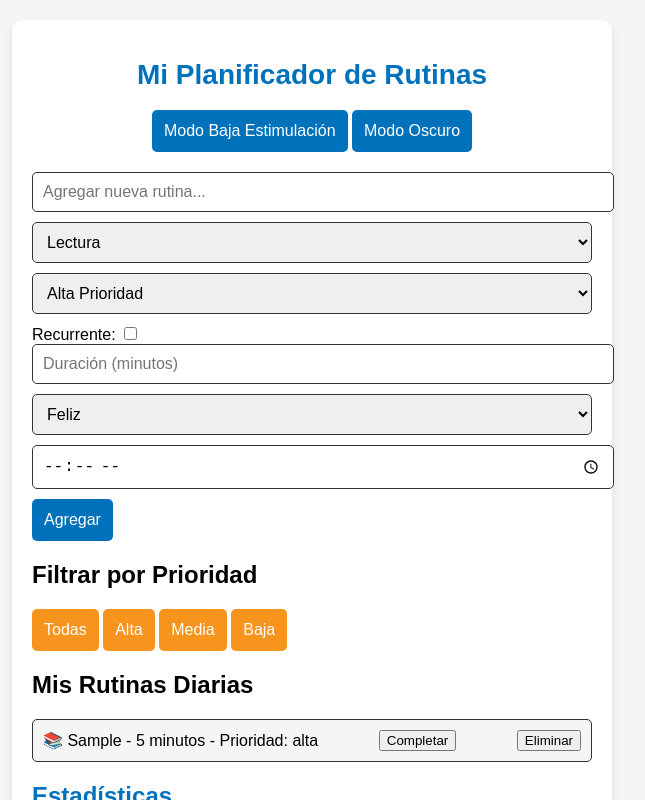
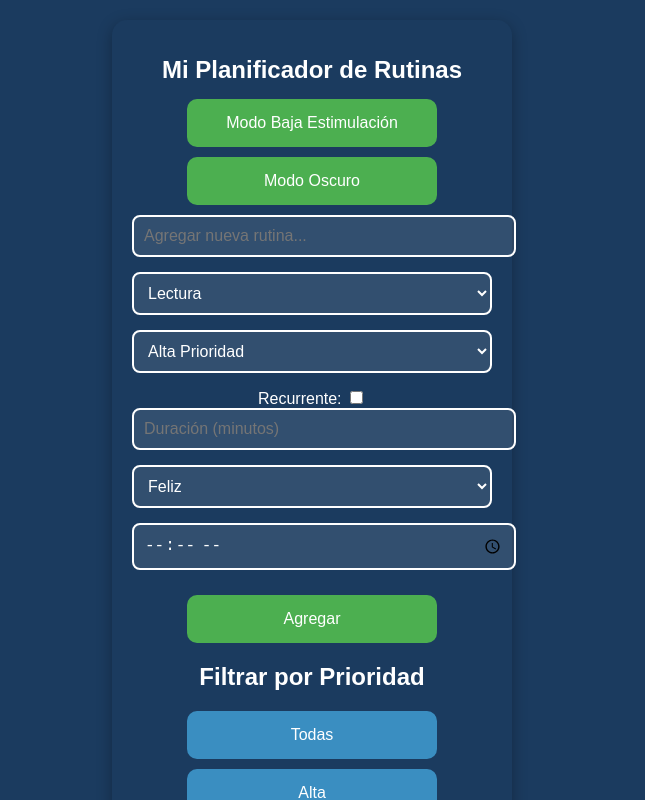
Before and after one commit to ojaramil/organizacion, a plain HTML site: page index_planificador.html in a window 1280 px wide. Both pictures are taken after typing "Sample", "5", "10:30" into the empty fields and a click on the button "Agregar". Shown: the top 800 px of the page, without its empty margins (328-973 px from the left). Drawn offline with Linux system fonts and the light colour scheme.

Commit message:
Update styles_planificador.css

```diff
--- a/styles_planificador.css
+++ b/styles_planificador.css
@@ -1,33 +1,19 @@
-/* Colores basados en el logo */
+/* Colores basados en el diseño y logo */
 :root {
-    --blue-color: #0072bc;
-    --red-color: #c1272d;
-    --yellow-color: #fdb813;
-    --orange-color: #f7941d;
-    --white-color: #ffffff;
-    --gray-color: #f5f5f5;
-    --dark-gray-color: #333333;
-}
-
-/* Modo oscuro */
-body.dark-mode {
-    background-color: #333;
-    color: white;
-}
-
-body.dark-mode .container {
-    background-color: #444;
-}
-
-body.dark-mode input, body.dark-mode select {
-    background-color: #555;
-    color: white;
+    --blue-dark: #1b3b5f;   /* Azul oscuro para el fondo principal */
+    --blue-light: #3a8ec1;  /* Azul claro */
+    --green: #4caf50;       /* Verde */
+    --white: #ffffff;       /* Texto principal en blanco */
+    --yellow: #fdb813;      /* Amarillo del logo */
+    --red: #c1272d;         /* Rojo del logo */
+    --orange: #f7941d;      /* Naranja del logo */
+    --gray-light: #f5f5f5;
 }
 
 /* Estilos base */
 body {
-    font-family: Arial, sans-serif;
-    background-color: var(--gray-color);
+    font-family: 'Poppins', sans-serif;
+    background-color: var(--blue-dark); /* Fondo azul oscuro */
     margin: 0;
     padding: 0;
     display: flex;
@@ -36,92 +22,110 @@ body {
     min-height: 100vh;
 }
 
+/* Fondo de textura simulada con color oscuro */
 .container {
-    background-color: var(--white-color);
-    border-radius: 10px;
-    box-shadow: 0px 4px 10px rgba(0, 0, 0, 0.1);
-    max-width: 600px;
+    background-color: var(--blue-dark); /* Fondo azul oscuro */
+    border-radius: 15px;
+    max-width: 400px;
     width: 100%;
     padding: 20px;
+    box-sizing: border-box;
+    box-shadow: 0px 4px 15px rgba(0, 0, 0, 0.3); /* Sombra suave para dar profundidad */
     margin-top: 20px;
-    box-sizing: border-box;
+    color: var(--white);
+    text-align: center;
 }
 
-header {
-    text-align: center;
-    margin-bottom: 20px;
+header h1 {
+    color: var(--white); /* Color del texto blanco */
+    font-size: 24px;
+    margin-bottom: 15px;
+    font-weight: 600;
 }
 
-h1 {
-    font-size: 28px;
-    color: var(--blue-color);
-}
-
+/* Estilos para los botones */
 .primary-btn, .secondary-btn {
-    padding: 12px;
+    padding: 15px;
     font-size: 16px;
     cursor: pointer;
     border: none;
-    border-radius: 5px;
-    color: var(--white-color);
+    border-radius: 10px;
+    width: 100%;
+    max-width: 250px;
+    color: var(--white);
+    margin: 10px auto;
+    display: block;
+    transition: background-color 0.3s ease, box-shadow 0.3s ease;
 }
 
 .primary-btn {
-    background-color: var(--blue-color);
+    background-color: var(--green); /* Botón principal en verde */
 }
 
 .secondary-btn {
-    background-color: var(--orange-color);
+    background-color: var(--blue-light); /* Botón secundario en azul claro */
 }
 
 .primary-btn:hover {
-    background-color: var(--red-color);
+    background-color: var(--yellow); /* Cambia de color al pasar el mouse */
+    box-shadow: 0px 5px 10px rgba(0, 0, 0, 0.3); /* Sombra al hacer hover */
 }
 
 .secondary-btn:hover {
-    background-color: var(--yellow-color);
+    background-color: var(--orange);
+    box-shadow: 0px 5px 10px rgba(0, 0, 0, 0.3);
 }
 
+/* Estilos para los campos de entrada */
 .input-field {
     padding: 10px;
     font-size: 16px;
     width: 100%;
-    border: 1px solid var(--dark-gray-color);
-    border-radius: 5px;
-    margin-bottom: 10px;
+    border-radius: 8px;
+    border: 2px solid var(--white);
+    margin-bottom: 15px;
+    background-color: rgba(255, 255, 255, 0.1); /* Fondo translúcido */
+    color: var(--white);
+    transition: border-color 0.3s ease;
 }
 
+.input-field:focus {
+    border-color: var(--green); /* Color verde al enfocar */
+    outline: none;
+}
+
+/* Lista de rutinas */
 .routine-list ul {
     list-style: none;
     padding: 0;
+    margin: 0;
 }
 
 .routine-list li {
+    background-color: rgba(255, 255, 255, 0.2); /* Fondo translúcido */
+    padding: 10px;
+    border-radius: 8px;
+    margin-bottom: 10px;
+    color: var(--white);
     display: flex;
     justify-content: space-between;
     align-items: center;
-    padding: 10px;
-    background-color: var(--gray-color);
-    margin-bottom: 10px;
-    border: 1px solid var(--dark-gray-color);
-    border-radius: 5px;
 }
 
 .routine-list li.completed {
     text-decoration: line-through;
-    color: var(--blue-color);
-    background-color: var(--yellow-color);
+    color: var(--yellow); /* Rutinas completadas en amarillo */
 }
 
-/* Estadísticas */
+/* Sección de estadísticas */
 .statistics-section h2 {
-    color: var(--blue-color);
+    color: var(--white);
     margin-bottom: 10px;
 }
 
 #routine-chart {
     width: 100%;
-    height: 300px;
+    height: 250px;
     margin-top: 20px;
 }
 
@@ -130,13 +134,32 @@ h1 {
     margin-top: 20px;
 }
 
+.music-section h2 {
+    color: var(--white);
+}
+
+audio {
+    width: 100%;
+    margin-top: 10px;
+}
+
 /* Transición entre rutinas */
 .transition-section {
     margin-top: 20px;
 }
 
+.transition-section h2 {
+    color: var(--white);
+}
+
 #transition-timer {
     font-size: 18px;
-    color: var(--dark-gray-color);
+    color: var(--white);
     margin-top: 10px;
 }
+
+/* Estilos de modo oscuro */
+body.dark-mode {
+    background-color: #1e2a38;
+    color: white;
+}
```
